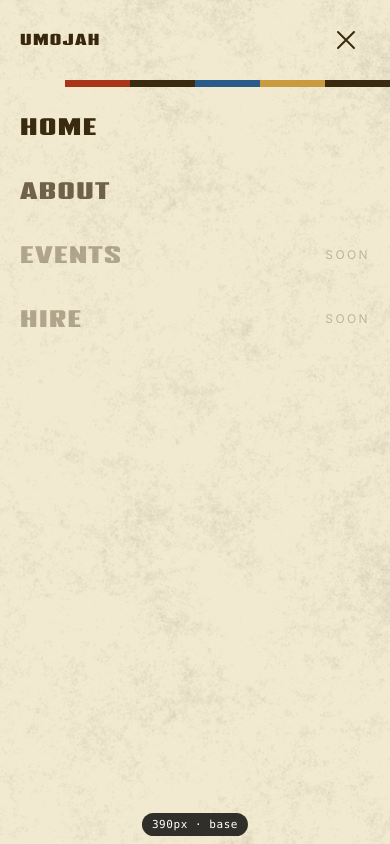
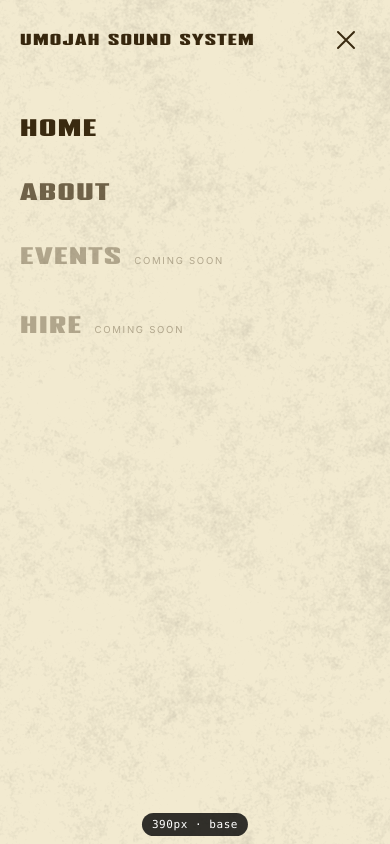
Before and after one commit to jsavla16/umojah-website, a Next.js app: page / in a window 390 px wide. Both pictures are taken after a click on the button "Open menu". Shown: the top 844 px of the page. Built offline with nearby package versions, Linux system fonts and the light colour scheme.

Commit message:
more navigation hamburger changes

```diff
--- a/components/Nav.jsx
+++ b/components/Nav.jsx
@@ -3,7 +3,6 @@
 import { useEffect, useState } from "react";
 import Link from "next/link";
 import { usePathname } from "next/navigation";
-import BeadStripe from "@/components/BeadStripe";
 import { s } from "@/lib/stage";
 
 // Site nav.
@@ -112,7 +111,7 @@ export default function Nav() {
           className="paper fixed inset-0 z-[60] flex flex-col bg-bone md:hidden"
         >
           <div className="flex items-center justify-between px-5 pt-4">
-            <Wordmark className="text-base" />
+            <Wordmark full className="text-base" />
             <button
               type="button"
               onClick={() => setOpen(false)}
@@ -134,9 +133,7 @@ export default function Nav() {
             </button>
           </div>
 
-          <BeadStripe className="mt-4" />
-
-          <div className="flex flex-col px-5 pt-2">
+          <div className="flex flex-col px-5 pt-8">
             {PAGES.map((page) => (
               <DrawerLink key={page.href} page={page} pathname={pathname} />
             ))}
@@ -147,14 +144,17 @@ export default function Nav() {
   );
 }
 
-function Wordmark({ className = "", style }) {
+// `full` spells out the whole name. Used in the open drawer, where the
+// menu is the only thing on screen and there's room to say who this is —
+// as opposed to the top bar, where it sits over artwork and stays short.
+function Wordmark({ className = "", style, full = false }) {
   return (
     <Link
       href="/"
       className={`font-display pointer-events-auto uppercase leading-none tracking-[0.08em] text-earth mix-blend-multiply transition-opacity hover:opacity-70 ${className}`}
       style={style}
     >
-      Umojah
+      {full ? "Umojah Sound System" : "Umojah"}
     </Link>
   );
 }
@@ -229,15 +229,19 @@ function DrawerLink({ page, pathname }) {
 
   // Generous vertical padding: each row is a comfortable target and the
   // list reads as a menu rather than a paragraph of links.
+  //
+  // Note there's no justify-between here. Pushing the status to the far
+  // right stranded it across the screen from the word it describes —
+  // sitting it right after the label makes it read as part of the item.
   const base =
-    "font-display flex items-center justify-between py-4 text-2xl uppercase tracking-[0.06em] text-earth";
+    "font-display flex items-baseline gap-3 py-4 text-2xl uppercase tracking-[0.06em] text-earth";
 
   if (!ready) {
     return (
       <span aria-disabled="true" className={`${base} opacity-35`}>
         {label}
-        <span className="font-body text-xs tracking-[0.2em] opacity-80">
-          Soon
+        <span className="font-body text-[0.6rem] tracking-[0.18em]">
+          Coming soon
         </span>
       </span>
     );
```
